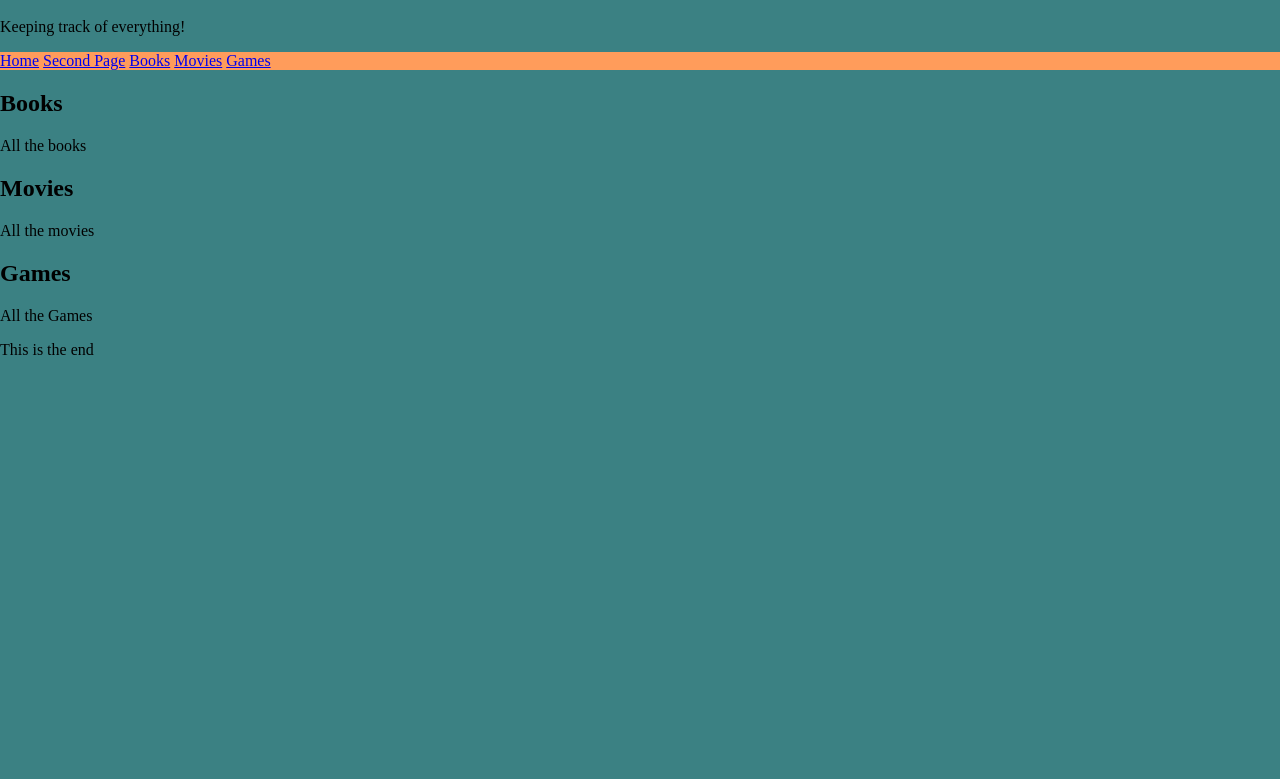
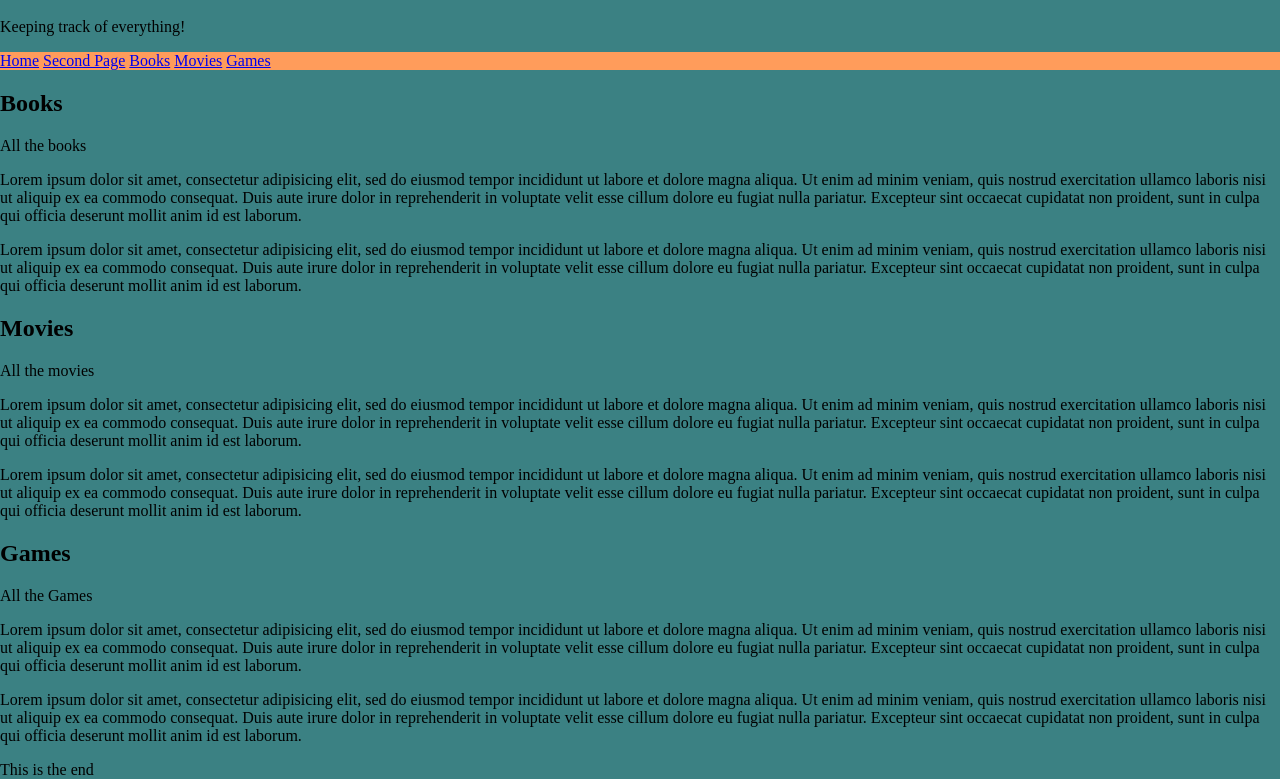
Before and after one commit to CiljaW/Ex-Libris, a plain HTML site: page index.html in a window 1280 px wide. Shown: the part 40-819 px from the top of the page. Drawn offline with Linux system fonts and the light colour scheme.

Commit message:
adding temp content

```diff
--- a/index.html
+++ b/index.html
@@ -23,6 +23,23 @@
 		<section id="books">
 			<h2>Books</h2>
 			<p>All the books</p>
+
+			<p>
+				Lorem ipsum dolor sit amet, consectetur adipisicing elit, sed do eiusmod
+				tempor incididunt ut labore et dolore magna aliqua. Ut enim ad minim veniam,
+				quis nostrud exercitation ullamco laboris nisi ut aliquip ex ea commodo
+				consequat. Duis aute irure dolor in reprehenderit in voluptate velit esse
+				cillum dolore eu fugiat nulla pariatur. Excepteur sint occaecat cupidatat non
+				proident, sunt in culpa qui officia deserunt mollit anim id est laborum.
+			</p>
+			<p>
+				Lorem ipsum dolor sit amet, consectetur adipisicing elit, sed do eiusmod
+				tempor incididunt ut labore et dolore magna aliqua. Ut enim ad minim veniam,
+				quis nostrud exercitation ullamco laboris nisi ut aliquip ex ea commodo
+				consequat. Duis aute irure dolor in reprehenderit in voluptate velit esse
+				cillum dolore eu fugiat nulla pariatur. Excepteur sint occaecat cupidatat non
+				proident, sunt in culpa qui officia deserunt mollit anim id est laborum.
+			</p>
 		</section>
 		<!-- end of Books -->
 
@@ -30,6 +47,23 @@
 		<section id="movies">
 			<h2>Movies</h2>
 			<p>All the movies</p>
+
+			<p>
+				Lorem ipsum dolor sit amet, consectetur adipisicing elit, sed do eiusmod
+				tempor incididunt ut labore et dolore magna aliqua. Ut enim ad minim veniam,
+				quis nostrud exercitation ullamco laboris nisi ut aliquip ex ea commodo
+				consequat. Duis aute irure dolor in reprehenderit in voluptate velit esse
+				cillum dolore eu fugiat nulla pariatur. Excepteur sint occaecat cupidatat non
+				proident, sunt in culpa qui officia deserunt mollit anim id est laborum.
+			</p>
+			<p>
+				Lorem ipsum dolor sit amet, consectetur adipisicing elit, sed do eiusmod
+				tempor incididunt ut labore et dolore magna aliqua. Ut enim ad minim veniam,
+				quis nostrud exercitation ullamco laboris nisi ut aliquip ex ea commodo
+				consequat. Duis aute irure dolor in reprehenderit in voluptate velit esse
+				cillum dolore eu fugiat nulla pariatur. Excepteur sint occaecat cupidatat non
+				proident, sunt in culpa qui officia deserunt mollit anim id est laborum.
+			</p>
 		</section>
 		<!-- end of Movies -->
 
@@ -37,6 +71,23 @@
 		<section id="games">
 			<h2>Games</h2>
 			<p>All the Games</p>
+
+			<p>
+				Lorem ipsum dolor sit amet, consectetur adipisicing elit, sed do eiusmod
+				tempor incididunt ut labore et dolore magna aliqua. Ut enim ad minim veniam,
+				quis nostrud exercitation ullamco laboris nisi ut aliquip ex ea commodo
+				consequat. Duis aute irure dolor in reprehenderit in voluptate velit esse
+				cillum dolore eu fugiat nulla pariatur. Excepteur sint occaecat cupidatat non
+				proident, sunt in culpa qui officia deserunt mollit anim id est laborum.
+			</p>
+			<p>
+				Lorem ipsum dolor sit amet, consectetur adipisicing elit, sed do eiusmod
+				tempor incididunt ut labore et dolore magna aliqua. Ut enim ad minim veniam,
+				quis nostrud exercitation ullamco laboris nisi ut aliquip ex ea commodo
+				consequat. Duis aute irure dolor in reprehenderit in voluptate velit esse
+				cillum dolore eu fugiat nulla pariatur. Excepteur sint occaecat cupidatat non
+				proident, sunt in culpa qui officia deserunt mollit anim id est laborum.
+			</p>
 		</section>
 		<!-- end of Games -->
 
```
Also changed, not shown: exlibris.html (+19 -0 lines).
